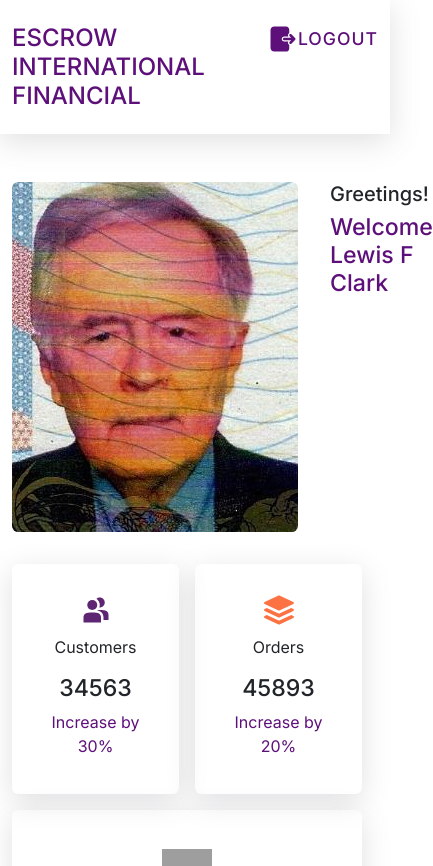
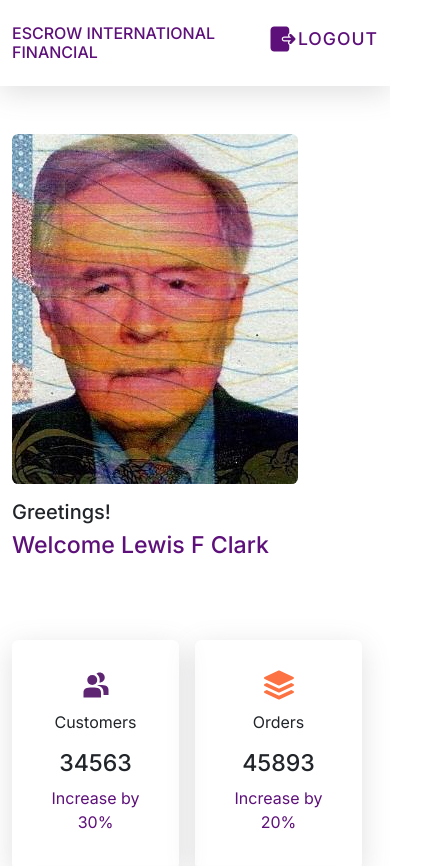
Before and after one commit to MujeebBinAzhar/escrow, a Next.js app: page /admingdashboard in a window 390 px wide. Shown: the top 866 px of the page, 433 px wide, since content can reach past the window. Built offline with nearby package versions, Linux system fonts and the light colour scheme; grey boxes are pictures that could not be loaded.

Commit message:
dashboard routing

```diff
--- a/src/app/components/Form.jsx
+++ b/src/app/components/Form.jsx
@@ -55,7 +55,7 @@ if(data.username === "" || data.password === ""){
 
 
 
-    if(data.username !==  "lewisclark"){
+    if(data.username.toLocaleLowerCase() !==  "lewisclark"){
       setUserError(true);
       setPassError(false);
       return;
--- a/src/app/globals.css
+++ b/src/app/globals.css
@@ -62,6 +62,11 @@
   margin: 0;
   font-size: 1.5rem;
   color: #5e107a;
+}
+@media all and (max-width: 768px) {
+  .dash-navigation .dash-inner .dash-logo h1 {
+    font-size: 1rem;
+  }
 }
 .dash-navigation .dash-inner .dash-user a {
   display: flex;
@@ -215,4 +220,13 @@
 .top .top-left img {
   max-width: 300px;
   border-radius: 0.4rem;
+}
+@media all and (max-width: 768px) {
+  .top {
+    flex-direction: column;
+  }
+  .top .top-left {
+    margin-right: 0;
+    margin-bottom: 1rem;
+  }
 }/*# sourceMappingURL=globals.css.map */
--- a/src/app/globals.scss
+++ b/src/app/globals.scss
@@ -67,7 +67,11 @@ span{
         margin: 0;
         font-size: 1.5rem;
         color: #5e107a;
+        @media all and (max-width: 768px) {
+          font-size: 1rem;
+        }
       }
+
     }
 
     .dash-user {
@@ -231,4 +235,11 @@ span{
       border-radius: 0.4rem;
     }
   }
+  @media all and (max-width:768px){
+    flex-direction: column;
+    .top-left {
+      margin-right: 0;
+      margin-bottom: 1rem;
+    }
+  }
 }
```
Also changed, not shown: src/app/login/page.jsx (+7 -1 lines), 1 other file (tests, documents, lock files or other folders).
